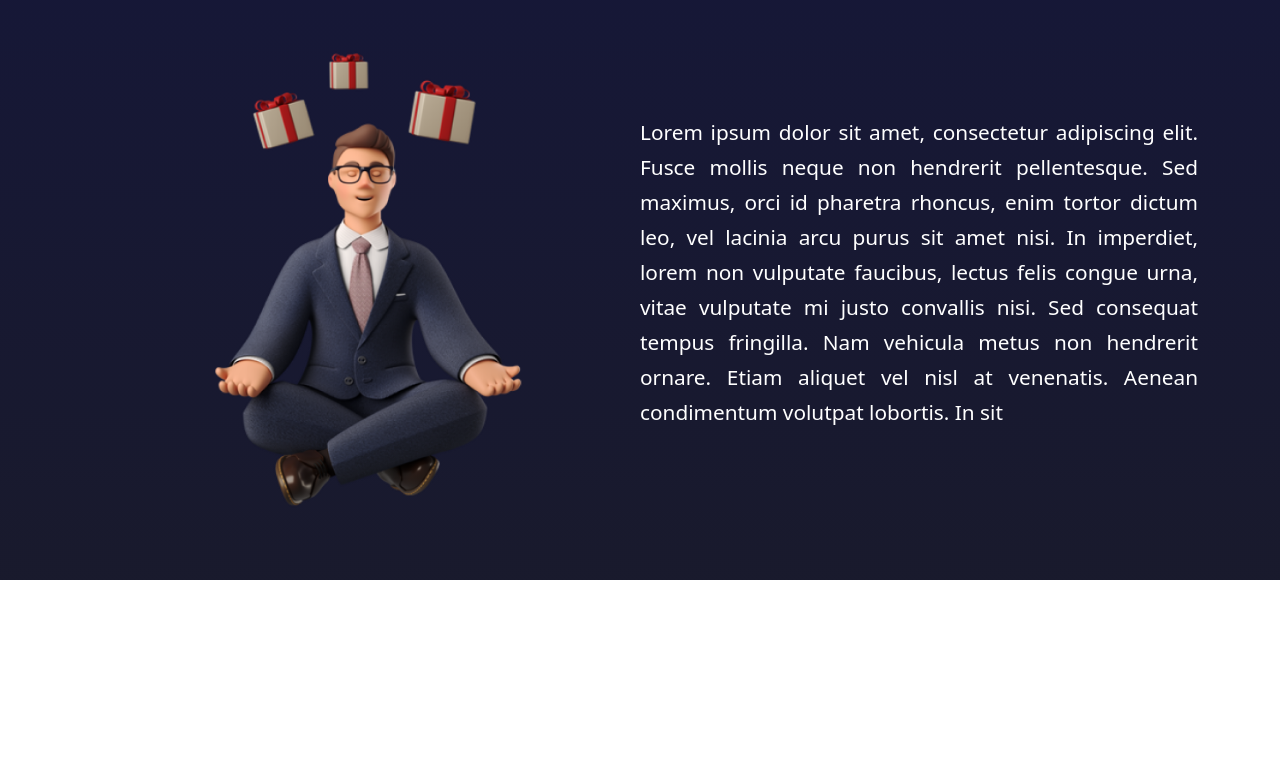
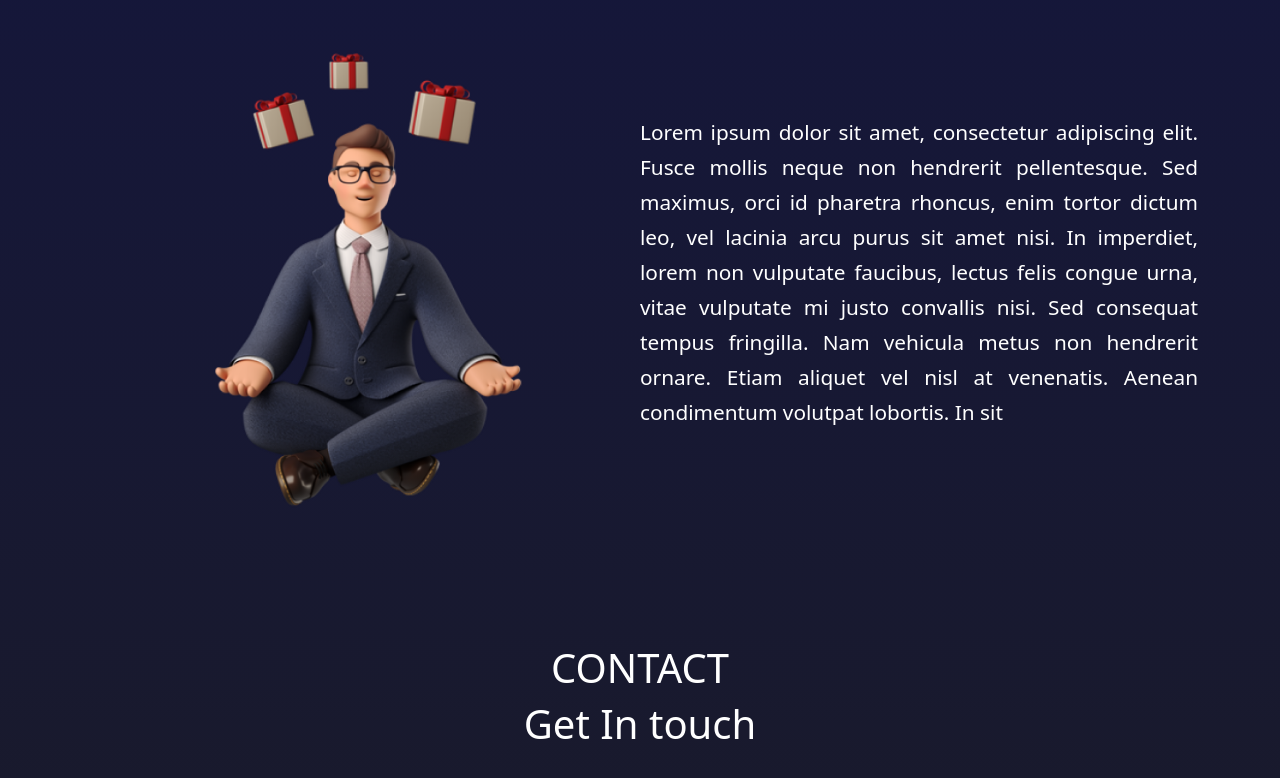
Before and after one commit to PranavShelke4/spoken_english_web, a React (Create React App) app: page / in a window 1280 px wide. Shown: the part 1721-2499 px from the top of the page. Before the commit the page ends 2301 px from the top, so only its background shows below. Built offline with nearby package versions, Linux system fonts and the light colour scheme; the HTML template or start-up script is replaced by a standard one.

Commit message:
Add Contact component and CSS file

```diff
--- /dev/null
+++ b/src/Component/Contact.js
@@ -0,0 +1,16 @@
+import React from "react";
+import Container from "react-bootstrap/Container";
+import "../Style/Contact.css";
+
+function Contact() {
+  return (
+    <div className="Contact">
+      <Container>
+        <h1>CONTACT</h1>
+        <h1>Get In touch</h1>
+      </Container>
+    </div>
+  );
+}
+
+export default Contact;
--- a/src/Pages/Home.js
+++ b/src/Pages/Home.js
@@ -2,6 +2,7 @@ import React from 'react'
 import Header from '../Component/Header'
 import Courses from '../Component/Courses'
 import AboutUs from '../Component/AboutUs'
+import Contact from '../Component/Contact'
 
 function Home() {
   return (
@@ -9,6 +10,7 @@ function Home() {
         <Header />
         <Courses />
         <AboutUs />
+        <Contact />
     </>
   )
 }
--- /dev/null
+++ b/src/Style/Contact.css
@@ -0,0 +1,5 @@
+.Contact {
+    padding: 5% 0;
+    color: white;
+    text-align: center;
+}
```
